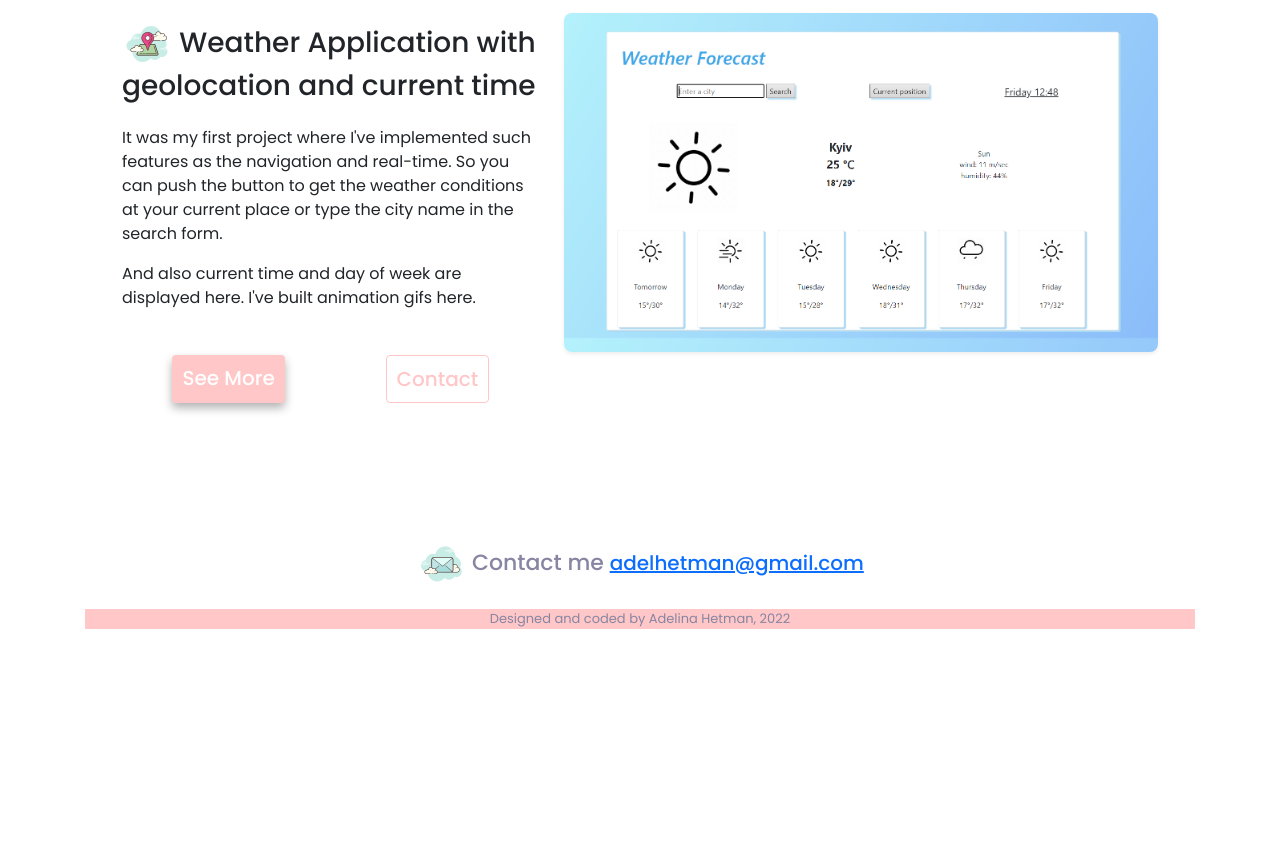
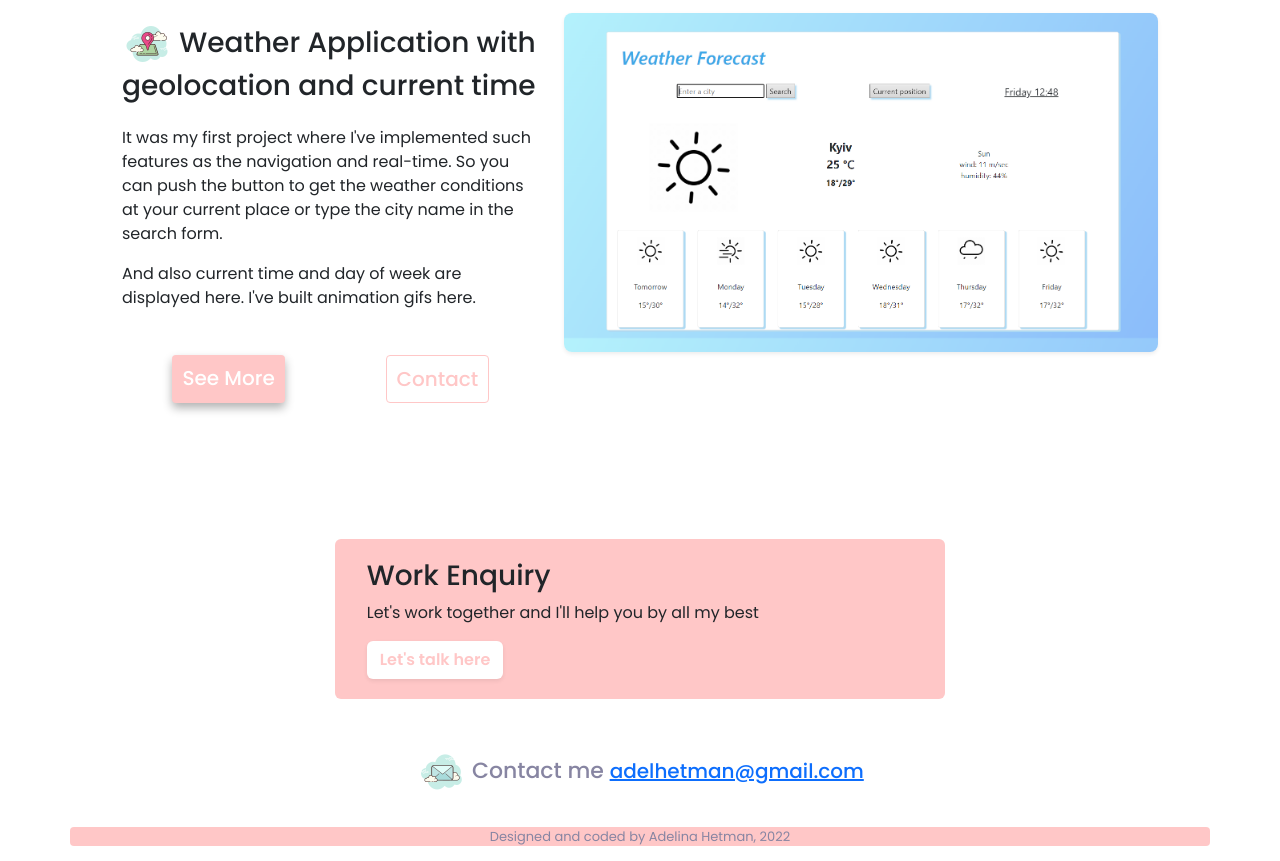
Before and after one commit to Adelina-HK/Portfolio_Project, a plain HTML site: page portfolio.html in a window 1280 px wide. Shown: the part 1141-2002 px from the top of the page. Before the commit the page ends 1815 px from the top, so only its background shows below. Drawn offline with nearby package versions, Linux system fonts and the light colour scheme.

Commit message:
added the contact button

```diff
--- a/portfolio.html
+++ b/portfolio.html
@@ -159,15 +159,32 @@
       </div>
     </div>
     </div>
+    <footer>
+       <div class="container contact-box ">
+        <div class="row">
+          <div class="col-ms-6 ">
+       <h3>
+        Work Enquiry
+       </h3>
+       <p>
+        Let's work together and I'll help you by all my best
+      </p>
+    </div>
+      <div class="col-ms-6">
+      <button class="btn shadow-sm">Let's talk here</button>
+    </div>
+      </div>
+       </footer>
+
       <div class="container mt-5 contactLink">
         <img src="Images/icons8-mail-100.png" alt="mail" title="Contact me" width="50"/>
         <p2 id="contact">  Contact me
          <a href="mailto: adelhetman@gmail.com"> adelhetman@gmail.com </a>
         </p2>
       </div>
-      <div class="container text-center bottomLine">
+     </div>
+      <div class="container bottomLine">
         <p3> Designed and coded by Adelina Hetman, 2022 </p3>
       </div>
-    </div>
   </body>
 </html>
--- a/style.css
+++ b/style.css
@@ -105,7 +105,10 @@ svg {
   .greeting {
     margin-top: 100px;
   }
+h3 {display:block;
+  text-align: center;
 
+}
   .navbar {
     margin-top: 5px;
     font-family: "Playfair Display SC", serif;}
@@ -115,14 +118,31 @@ svg {
     color: #8785a2;
     font-weight: 500;
   }
-a{font-size: 18px;}}
+a {font-size: 18px;}
+}
 
 .bottomLine {
-  margin: 20px auto;
   font-size: small;
-}
+  border-radius: 4px;
+  text-align: center;
+ }
   .contactLink {text-align: center;
     margin-top: 100px;
     font-size: 22px;
     color: #8785a2;
     font-weight: 500;}
+
+    footer{
+      background-color: #ffc7c7;
+      padding: 20px;
+      border-radius: 6px;
+      margin: 20px auto;
+    max-inline-size: 55%;
+       }
+      .btn {
+    color:#ffc7c7;
+    font-weight: 600;
+    background-color: white;
+     }
+    .btn:hover{background-color:#ffc7c7;
+    border-color: white; color:white;}
```
